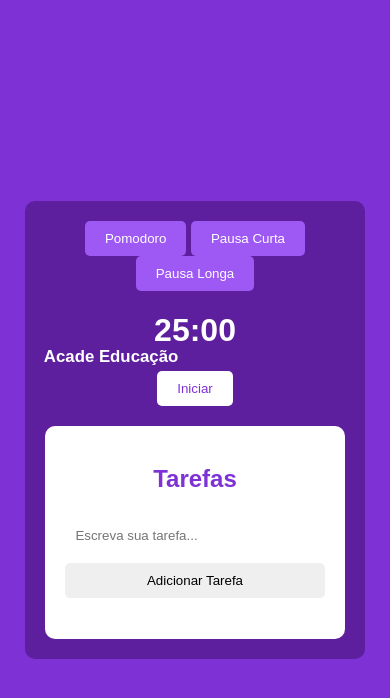
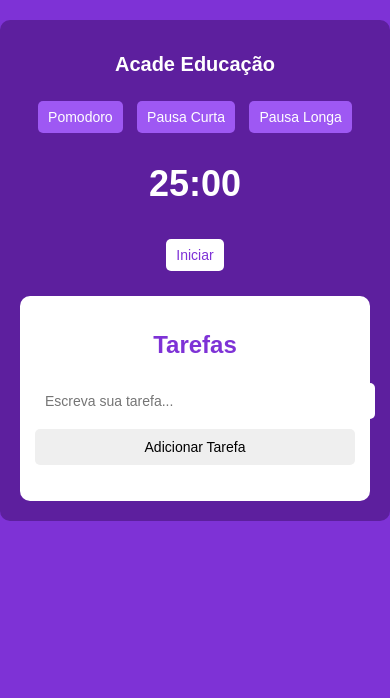
Before and after one commit to Academe33/Tecnica-Pomodoro, a plain HTML site: page index.html in a window 390 px wide. Drawn offline with Linux system fonts and the light colour scheme.

Commit message:
Update style.css

```diff
--- a/style.css
+++ b/style.css
@@ -6,11 +6,12 @@ body {
     justify-content: center;
     align-items: center;
     height: 100vh;
+    margin: 0;
 }
 
 .app-container {
-    width: 80%;
-    max-width: 1200px;
+    width: 90%; /* Ajuste para ocupar mais espaço em mobile */
+    max-width: 400px; /* Limitar a largura máxima para telas menores */
     background-color: #5D1F9E;
     border-radius: 10px;
     padding: 20px;
@@ -19,10 +20,7 @@ body {
 }
 
 .logo-container {
-    position: absolute;
-    top: 125px;
-    left: -10px;
-    transform: scale(0.7); /* Reduz a logo em 50% */
+    margin-bottom: 20px;
 }
 
 .logo {
@@ -32,27 +30,30 @@ body {
 }
 
 .logo-me {
-    color: #000; /* Alterado para preto */
+    color: #000;
 }
 
 .header-buttons button, .timer-header button, #start-timer {
     background-color: #9E58F3;
     color: #fff;
     border: none;
-    padding: 10px 20px;
+    padding: 10px 15px; /* Ajustado para botões menores em mobile */
     cursor: pointer;
     border-radius: 5px;
+    margin: 5px;
+    font-size: 16px;
 }
 
 #start-timer {
     background-color: #fff;
     color: #7E32D6;
+    margin-top: 10px;
 }
 
 .tasks-container {
     background-color: #fff;
     color: #7E32D6;
-    padding: 20px;
+    padding: 15px;
     border-radius: 10px;
     margin-top: 20px;
 }
@@ -64,3 +65,41 @@ body {
     border: none;
     border-radius: 5px;
 }
+
+.tasks-container input {
+    font-size: 14px;
+}
+
+.tasks-container button {
+    font-size: 16px;
+}
+
+/* Media queries para dispositivos menores */
+@media (max-width: 768px) {
+    body {
+        height: auto;
+        padding: 20px 0;
+    }
+
+    .app-container {
+        width: 95%; /* Ocupa quase toda a largura da tela no mobile */
+        max-width: 100%; /* Remover restrição de largura para mobile */
+    }
+
+    .header-buttons button, .timer-header button, #start-timer {
+        font-size: 14px; /* Botões menores em telas pequenas */
+        padding: 8px 10px;
+    }
+
+    #timer {
+        font-size: 36px; /* Reduzir tamanho do temporizador em mobile */
+    }
+
+    .logo {
+        font-size: 20px; /* Reduzir tamanho da logo */
+    }
+
+    .tasks-container input, .tasks-container button {
+        font-size: 14px;
+    }
+}
```
